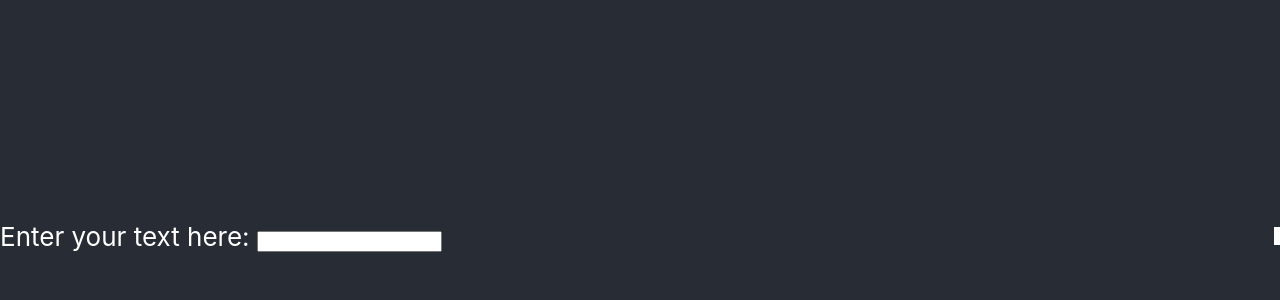
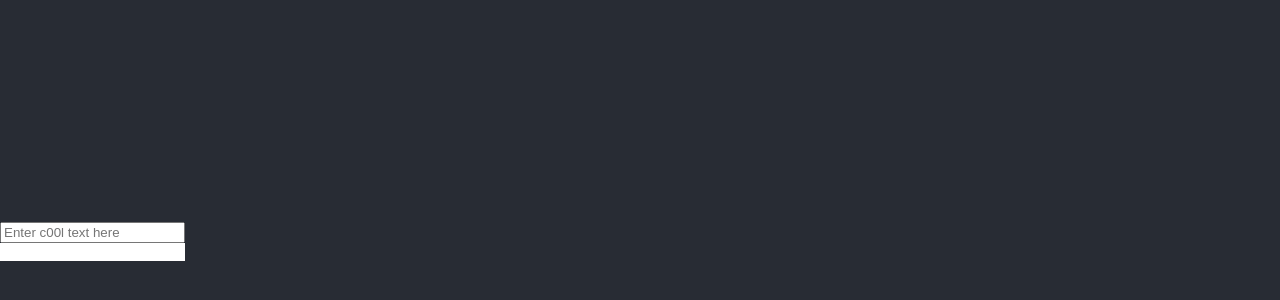
Before and after one commit to myarmolinsky/Keko-Box-Part-One, a React (Create React App) app: page / in a window 1280 px wide. Shown: the part 164-464 px from the top of the page. Built offline with nearby package versions, Linux system fonts and the light colour scheme.

Commit message:
Added functionality

```diff
--- a/src/App.js
+++ b/src/App.js
@@ -1,11 +1,11 @@
 import React from "react";
 import "./App.css";
-import PartOne from "./components/PartOne";
+import InputBox from "./components/InputBox";
 
 function App() {
   return (
     <div className="app">
-      <PartOne />
+      <InputBox />
     </div>
   );
 }
--- a/src/components/BackwardsBox.js
+++ b/src/components/BackwardsBox.js
@@ -8,7 +8,7 @@ const BackwardsBox = ({ input }) => {
         ? input
             .split("")
             .reverse()
-            .join()
+            .join("")
         : ""}
     </div>
   );
--- a/src/components/ConvertedTextBoxes.js
+++ /dev/null
@@ -1,21 +0,0 @@
-import React from "react";
-import PropTypes from "prop-types";
-import BackwardsBox from "./BackwardsBox.js";
-import CapsBox from "./CapsBox.js";
-import LargerFontBox from "./LargerFontBox.js";
-
-const ConvertedTextBoxes = ({ input }) => {
-  return (
-    <div className="converted-text-boxes">
-      <BackwardsBox input={input} />
-      <CapsBox input={input} />
-      <LargerFontBox input={input} />
-    </div>
-  );
-};
-
-ConvertedTextBoxes.propTypes = {
-  input: PropTypes.string.isRequired
-};
-
-export default ConvertedTextBoxes;
--- a/src/components/InputBox.js
+++ b/src/components/InputBox.js
@@ -1,11 +1,22 @@
-import React from "react";
+import React, { useState } from "react"; //useState gives state to our functional component
 import PropTypes from "prop-types";
+import BackwardsBox from "./BackwardsBox";
+import CapsBox from "./CapsBox";
+import LargerFontBox from "./LargerFontBox";
 
-const InputBox = ({ input }) => {
+const InputBox = () => {
+  const [input, setInput] = useState("");
+
   return (
     <div className="input-box">
       <form>
-        Enter your text here: <input onChange={e => (input = e.target.value)} />
+        <input
+          placeholder="Enter c00l text here"
+          onChange={e => setInput(e.target.value)}
+        />
+        <BackwardsBox input={input} />
+        <CapsBox input={input} />
+        <LargerFontBox input={input} />
       </form>
     </div>
   );
--- a/src/components/PartOne.js
+++ /dev/null
@@ -1,14 +0,0 @@
-import React from "react";
-import InputBox from "./InputBox";
-import ConvertedTextBoxes from "./ConvertedTextBoxes";
-
-const PartOne = () => {
-  return (
-    <div>
-      <InputBox input="" />
-      <ConvertedTextBoxes input="" />
-    </div>
-  );
-};
-
-export default PartOne;
```
